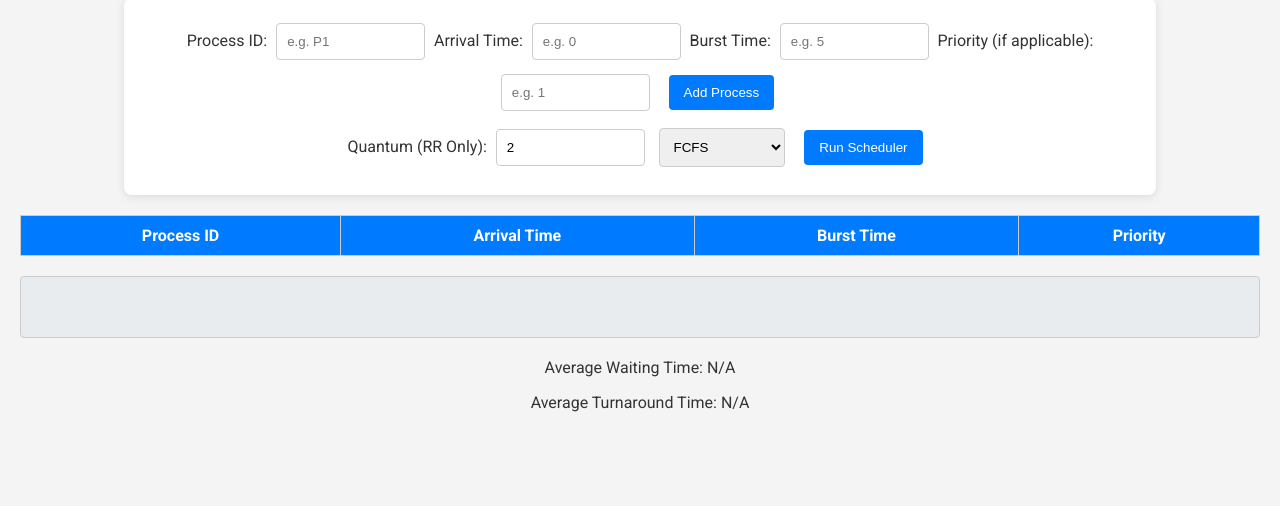
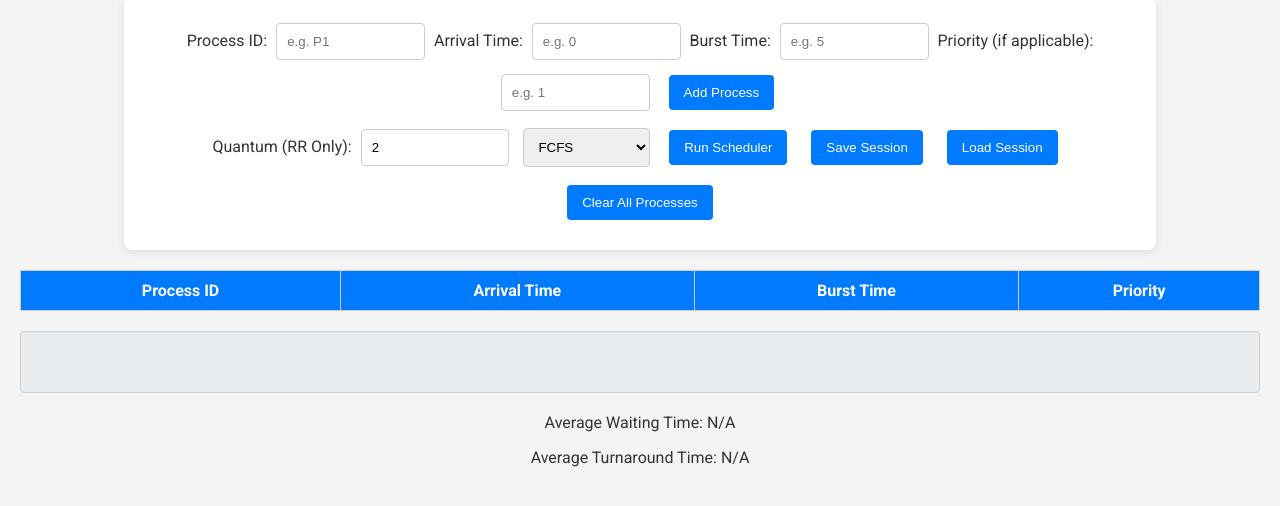
Before and after one commit to jaskiratk2306/CPU-Scheduling-Simulator, a plain HTML site: page index.html in a window 1280 px wide. Shown: the part 90-596 px from the top of the page. Drawn offline with Linux system fonts and the light colour scheme.

Commit message:
Update index.html
changes in html file for the functionality of saving and loading sessions && editing process table

```diff
--- a/index.html
+++ b/index.html
@@ -31,6 +31,9 @@
             <option value="rr">Round Robin</option>
         </select>
         <button onclick="schedule()">Run Scheduler</button>
+        <button onclick="saveSession()">Save Session</button>
+        <button onclick="loadSession()">Load Session</button>
+        <button onclick="clearAllProcesses()">Clear All Processes</button>
 
     </div>
     <table id="processTable">
```
